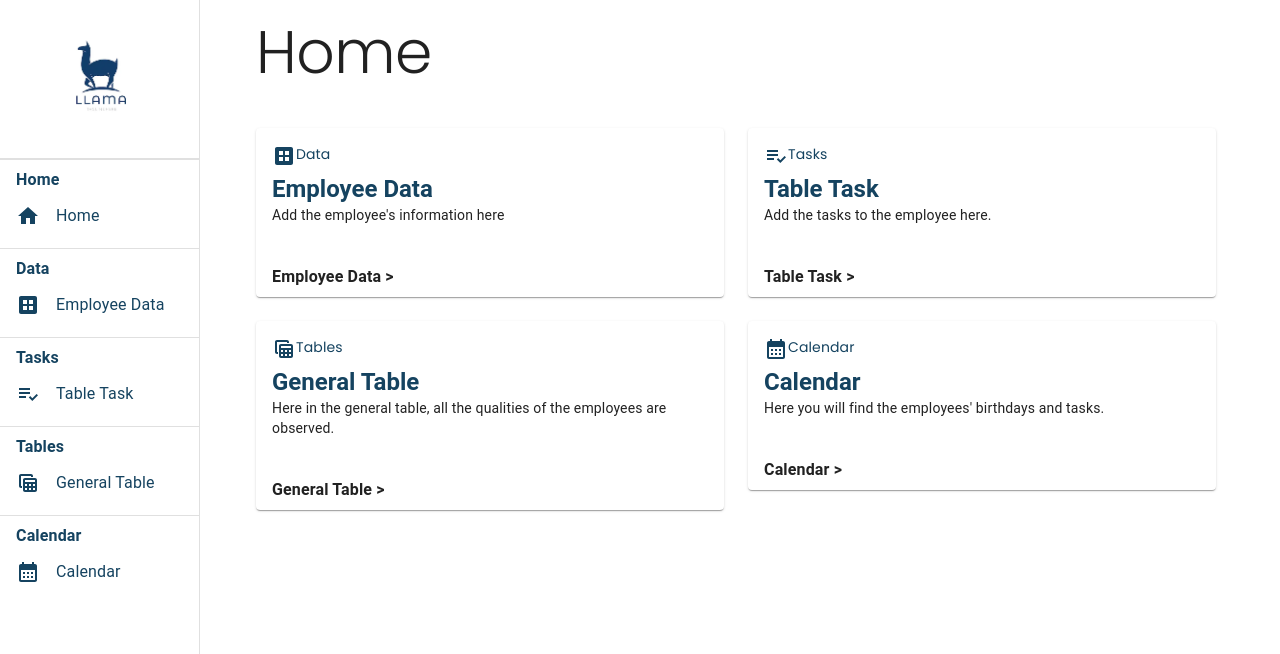
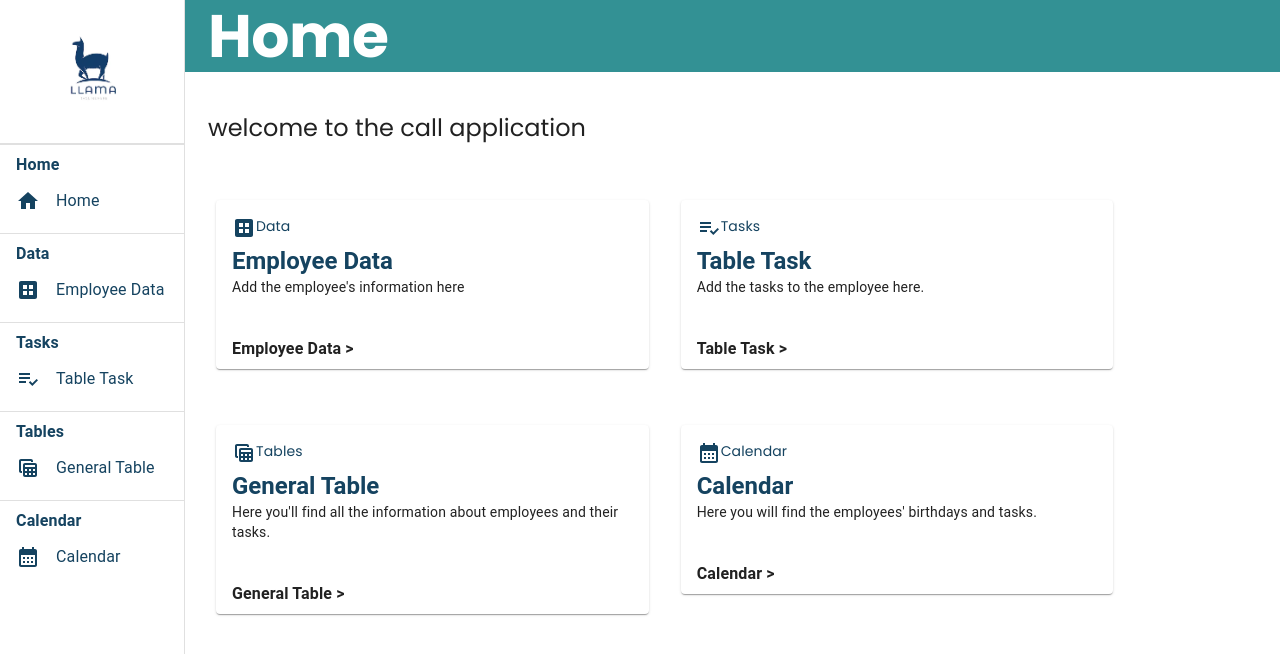
Before and after one commit to Nyxzaf/Fullstack-MERN, a React (Vite) app in the folder client/: page / in a window 1280 px wide. Shown: the top 654 px of the page. Built offline with nearby package versions, Linux system fonts and the light colour scheme; no server answers.

Commit message:
added new responsive

```diff
--- a/client/data/Items.jsx
+++ b/client/data/Items.jsx
@@ -28,7 +28,7 @@ export const ITEM = [
     {
         Title:"Tables",
         SubTitle:"General Table" ,
-        content:"Here in the general table, all the qualities of the employees are observed.",
+        content:"Here you'll find all the information about employees and their tasks.",
         Icon: <TableViewIcon/>, Path:"/tables"
     },
     {
--- a/client/pages/Home/DrawerHome.jsx
+++ b/client/pages/Home/DrawerHome.jsx
@@ -14,7 +14,7 @@ const DrawerHome = () => {
                 sx={{
                     '& .MuiPaper-root': {
                         bgcolor: '',
-                        width: '200px'
+                        width: '185px'
                     }
                 }}
                 >
--- a/client/pages/Home/Home.jsx
+++ b/client/pages/Home/Home.jsx
@@ -9,14 +9,28 @@ import { FONT_FAMILY } from '../../assets/fonts/FontFamily'
 
 const Home = () => {
     return (
-            <Grid container spacing={3} pl={{xl:32,lg:32, md:5, xs:5}} pr={5} width={'calc(100% )'} >
-                <Grid item xl={12} xs={12} my={2}>
-                    <Typography variant="h2" fontFamily={FONT_FAMILY}>Home</Typography>
+            <Grid container spacing={3} pl={{xl:26,lg:26, md:1, xs:1}}>
+                <Grid item xl={12} xs={12} mb={2} bgcolor={"#339194"}>
+                    <Typography
+                    variant="h2"
+                    fontFamily={FONT_FAMILY}
+                    color={"#FFFFFF"}
+                    fontWeight={"bold"}
+                    display={"flex"}
+                    alignItems={"center"}
+                    >
+                        Home
+                    </Typography>
+                </Grid>
+                <Grid item xl={12} xs={12} mb={4}>
+                    <Typography variant="h5" fontFamily={FONT_FAMILY}>
+                        welcome to the call application
+                    </Typography>
                 </Grid>
                 {
                     ITEM.slice(1).map((item)=>{
                         return(
-                            <Grid item xl={6} xs={12} sm={6} key={item.Title}>
+                            <Grid item xl={5} xs={12} sm={5} ml={{xl:6,xs:1}} mb={4} key={item.Title}>
                                 <Card>
                                     <CardActionArea href={item.Path}>
                                     <CardContent>
--- a/client/pages/calendar/calendar.jsx
+++ b/client/pages/calendar/calendar.jsx
@@ -33,7 +33,7 @@ export default function calendar() {
 
 
     return (
-    <Box width={{xl:'86.9vw',lg:"86.9vw",xs:"99vw"}} height={"100vh"} ml={{xl:25,lg:25, md:0, xs:0}} py={0.5}>
+    <Box width={{xl:'88vw',lg:"88vw",xs:"96vw"}} height={"100vh"} ml={{xl:23,lg:23, md:0, xs:0}} py={0.5}>
         <Calendar
         localizer={localizer}
         events={events}
--- a/client/pages/employeeData/EmployeeData.jsx
+++ b/client/pages/employeeData/EmployeeData.jsx
@@ -101,28 +101,32 @@ function EmployeeData() {
   };
 
   return (
-    <Box sx={{ width: 'calc( 100% )' }} pl={{ xl: 29, lg: 29, md: 5, xs: 5 }}>
+    <Box pl={{ xl: 22, lg: 22, md: 1, xs: 1 }}>
       <Grid container spacing={4} >
-        <Grid item xl={12} mt={2} bgcolor={"#339194"}>
+        <Grid item xl={12} xs={12} mt={1} bgcolor={"#339194"}>
         <Typography
             variant="h2"
-            sx={{
-              fontFamily: FONT_FAMILY,
-              color: "#FFFFFF",
-              fontWeight: "bold",
-              display: "flex",
-              alignItems: "center",
-            }}
+            ml={5}
+            pb={1}
+            fontFamily={FONT_FAMILY}
+            color={"#FFFFFF"}
+            fontWeight={"bold"}
+            display={"flex"}
+            alignItems={"center"}
           >
             <DatasetIcon sx={{ fontSize: "inherit" }} />
-            Table Task
+            Employee Data
           </Typography>
         </Grid>
-        <Grid container spacing={2} justifyContent="center" mt={1}>
-          <Grid item marginLeft={4} xs={12}>
-            <Button onClick={handleAddData}>Add New Employee</Button>
+        <Grid item xl={12} xs={12}>
+          <Typography fontSize={22} ml={2} variant="body2" fontFamily={FONT_FAMILY}>
+            Here you will place the employee information into the database.
+          </Typography>
         </Grid>
-          <Grid item xs={12} xl={12}>
+        <Grid item xl={12}  xs={12}>
+              <Button onClick={handleAddData}>
+                Add New Employee
+              </Button>
               <TableContainer component={Paper}>
                 <Table>
                   <TableHead>
@@ -187,7 +191,6 @@ function EmployeeData() {
                 />
         </Grid>
       </Grid>
-      </Grid>
       <Dialog open={showDataForm} onClose={handleCloseDataForm}>
         <DataForm onSave={handleSaveData} onClose={handleCloseDataForm} />
       </Dialog>
--- /dev/null
+++ b/client/pages/generalTable/GeneralTable.jsx
@@ -0,0 +1,9 @@
+import { Box } from "@mui/material";
+
+export default function GeneralTable() {
+  return (
+    <Box pl={29}>
+      sdadasd
+    </Box>
+  )
+}
--- a/client/src/App.jsx
+++ b/client/src/App.jsx
@@ -6,6 +6,7 @@ import Header from '../components/header/Header'
 import EmployeeData from '../pages/employeeData/EmployeeData';
 import Calendar from '../pages/calendar/calendar'
 import { EmployeeContext } from '../context/EmployeeContext'
+import GeneralTable from '../pages/generalTable/GeneralTable';
 
 function App() {
 
@@ -28,6 +29,10 @@ function App() {
             element={<Task/>}
             />
             <Route
+            path='/tables'
+            element={<GeneralTable/>}
+            />
+            <Route
             path='/calendar'
             element={<Calendar/>}
             />
```
Lines whose indentation alone changed are shown as unchanged.
